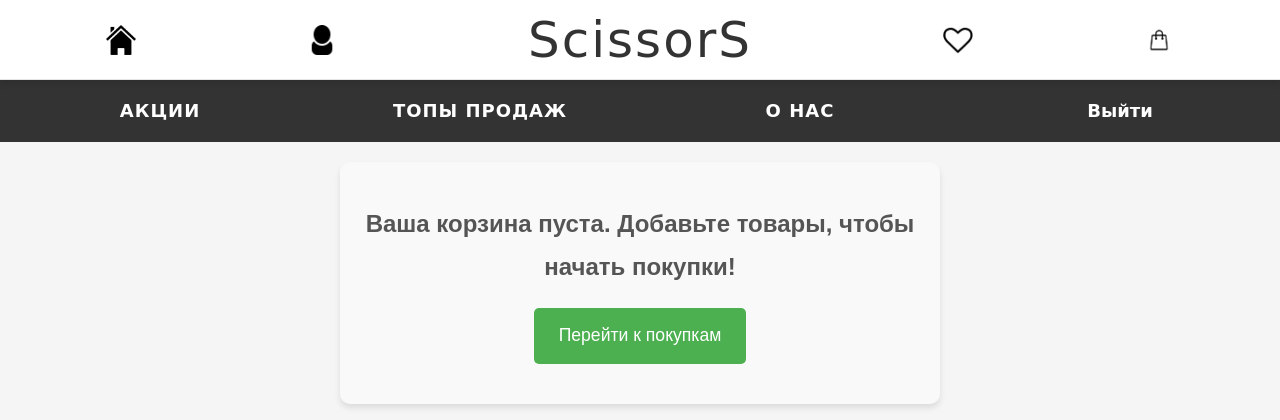
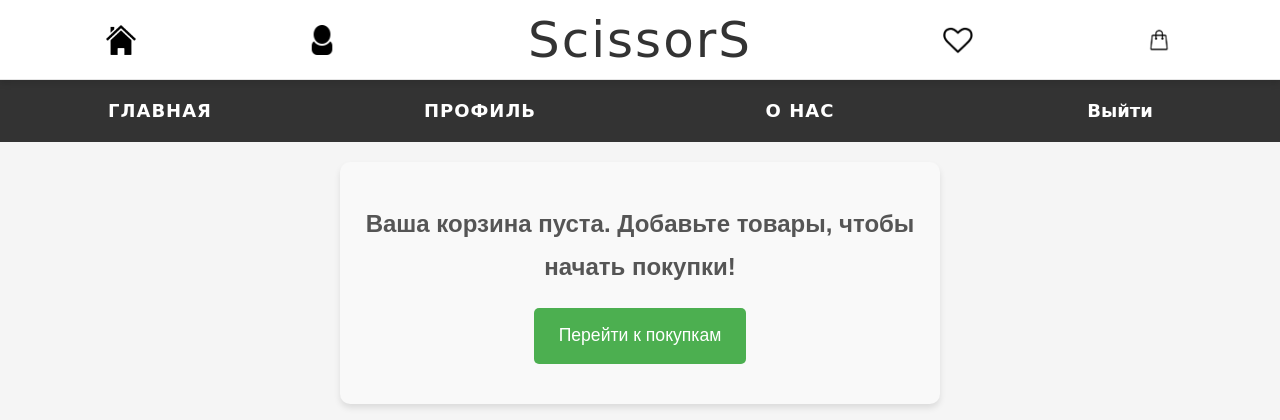
Before and after one commit to Baranotik15/My_project, a Django app: page /cart/ in a window 1280 px wide. Shown: the top 420 px of the page. Run offline with Django 5.2, Linux system fonts and the light colour scheme; the visitor is signed in with stand-in values (Sample User, id 1); data comes from the database, SQL or seed files in the repository; data that the repository does not hold is empty.

Commit message:
change some link

```diff
--- a/shopPj/templates/base.html
+++ b/shopPj/templates/base.html
@@ -39,8 +39,8 @@
   <div class="menu-table-container">
     <table class="menu-table">
       <tr>
-        <th><a href="" class="full-th-link">Акции</a></th>
-        <th><a href="" class="full-th-link">Топы Продаж</a></th>
+        <th><a href="{% url "main_page" %}" class="full-th-link">Главная</a></th>
+        <th><a href="{% url "profile" %}" class="full-th-link">Профиль</a></th>
         <th><a href="{% url "about" %}" class="full-th-link">О нас</a></th>
         {% if user.is_authenticated %}
           <th>
```
